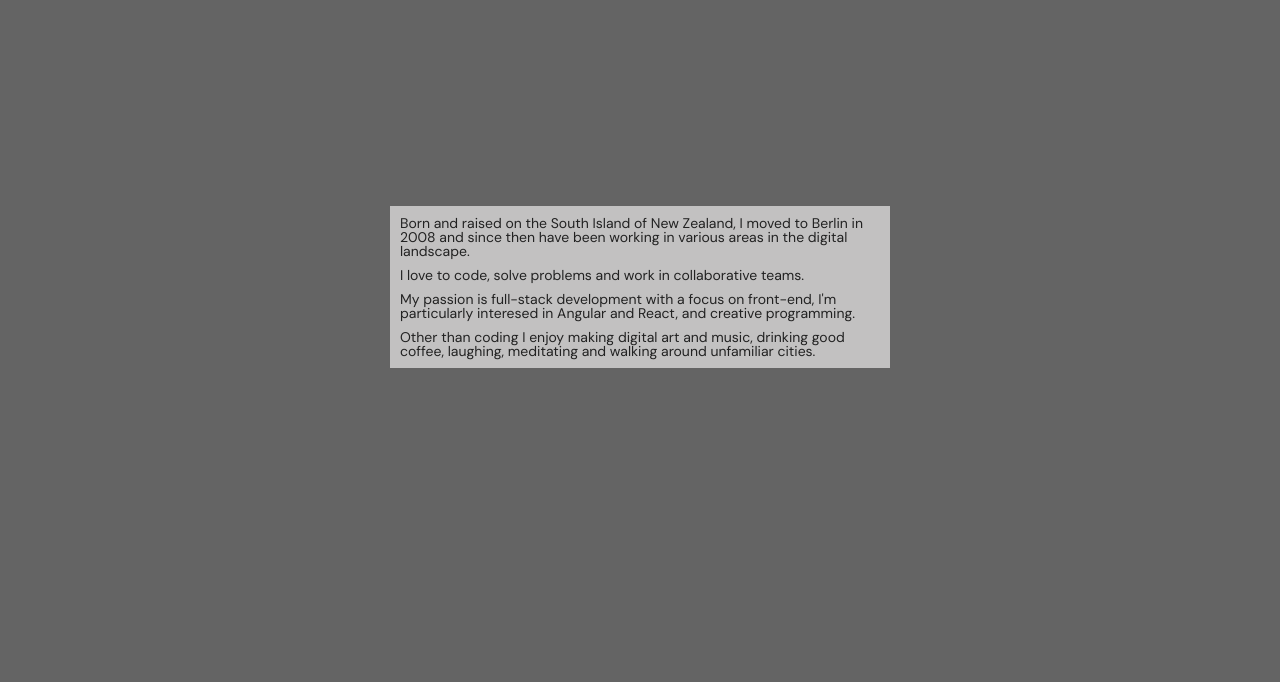
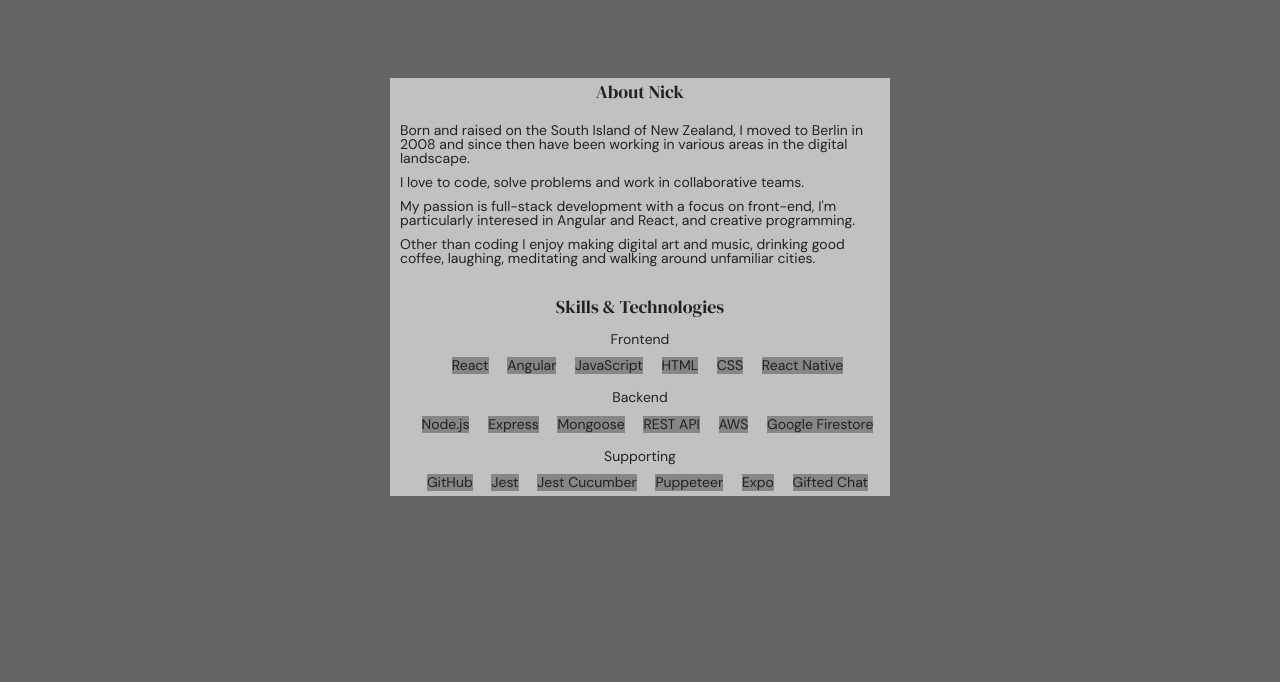
Before and after one commit to pinkterraces/portfolio-site-003, a plain HTML site: page about.html in a window 1280 px wide. Shown: the part 59-741 px from the top of the page. Drawn offline with Linux system fonts and the light colour scheme; a web font is replaced by a local one.

Commit message:
Adjusted work and about pages

```diff
--- a/about.html
+++ b/about.html
@@ -46,13 +46,95 @@
     <div class="section-main__content section-main__content--column">
       <!-- <h1 class="heading--h1-light">About Me</h1> -->
       <div class="text--pink">
+
+        <div class="skills-tech-container">
+          <h3 class="heading--extra-small-dark">About Nick</h3><br>
+        </div>
         <p class="text--pink">Born and raised on the South Island of New Zealand, I moved to Berlin in 2008 and since
           then have been working in various areas in the digital landscape.</p>
         <p class="text--pink">I love to code, solve problems and work in collaborative teams.</p>
         <p class="text--pink">My passion is full-stack development with a focus on front-end, I'm particularly interesed
           in Angular and React, and creative programming.</p>
         <p class="text--pink">Other than coding I enjoy making digital art and music, drinking good coffee, laughing,
-          meditating and walking around unfamiliar cities.</p>
+          meditating and walking around unfamiliar cities.</p><br><br>
+        <div class="skills-tech-container">
+          <h3 class="heading--extra-small-dark">Skills & Technologies</h3>
+        </div>
+        <div class="skills-tech-container skills-tech">
+          <p>Frontend</p>
+        </div>
+        <div class="skills--grid--links">
+          <ul class="navigation-list">
+            <li role="presentation">
+              <p class="work--tech">React</p>
+            </li>
+            <li role="presentation">
+              <p class="work--tech">Angular</p>
+            </li>
+            <li role="presentation">
+              <p class="work--tech">JavaScript</p>
+            </li>
+            <li role="presentation">
+              <p class="work--tech">HTML</p>
+            </li>
+            <li role="presentation">
+              <p class="work--tech">CSS</p>
+            </li>
+            <li role="presentation">
+              <p class="work--tech">React Native</p>
+            </li>
+          </ul>
+        </div>
+        <div class="skills-tech-container skills-tech">
+          <p>Backend</p>
+        </div>
+        <div class="skills--grid--links">
+          <ul class="navigation-list">
+            <li role="presentation">
+              <p class="work--tech">Node.js</p>
+            </li>
+            <li role="presentation">
+              <p class="work--tech">Express</p>
+            </li>
+            <li role="presentation">
+              <p class="work--tech">Mongoose</p>
+            </li>
+            <li role="presentation">
+              <p class="work--tech">REST API</p>
+            </li>
+            <li role="presentation">
+              <p class="work--tech">AWS</p>
+            </li>
+            <li role="presentation">
+              <p class="work--tech">Google Firestore</p>
+            </li>
+          </ul>
+        </div>
+        <div class="skills-tech-container skills-tech">
+          <p>Supporting</p>
+        </div>
+        <div class="skills--grid--links">
+          <ul class="navigation-list">
+            <li role="presentation">
+              <p class="work--tech">GitHub</p>
+            </li>
+            <li role="presentation">
+              <p class="work--tech">Jest</p>
+            </li>
+            <li role="presentation">
+              <p class="work--tech">Jest Cucumber</p>
+            </li>
+            <li role="presentation">
+              <p class="work--tech">Puppeteer</p>
+            </li>
+            <li role="presentation">
+              <p class="work--tech">Expo</a>
+            </li>
+            <li role="presentation">
+              <p class="work--tech">Gifted Chat</a>
+            </li>
+          </ul>
+        </div>
       </div>
     </div>
   </section>
--- a/css/styles_dark_goa.css
+++ b/css/styles_dark_goa.css
@@ -136,6 +136,14 @@ h1,
 .heading--small-dark,
 .heading--small-light {
     font-size: 24px;
+    font-weight: var(--primary-font-weight);
+    line-height: var(--primary-line-height);
+    margin: 0 0 0 0;
+    padding: 0 0 0 0;
+}
+
+.heading--extra-small-dark {
+    font-size: 18px;
     font-weight: var(--primary-font-weight);
     line-height: var(--primary-line-height);
     margin: 0 0 0 0;
@@ -295,6 +303,20 @@ ul {
 
 .work--tech {
     background-color: #868686;
+}
+
+.skills-tech-container {
+    text-align: center;
+}
+
+.skills-tech {
+    margin-top: 15px;
+}
+
+.skills--grid--links {
+    display: flex;
+    justify-content: space-around;
+    margin-top: 10px;
 }
 
 /* >>>>>>>>>>>>>>>>>>>>>>>>>>>>>>>>>>>>>>>>>>>>> FONTS & COLORS END <<<<<<<<<<<<<<<<<<<<<<<<<<<<<<<<<<<<<<<<<<<<< */
@@ -658,6 +680,7 @@ img.social-media__item {
     .page-header__nav--container {
         display: flex;
         justify-content: center;
+        margin-bottom: 15px;
     }
 
     nav ul {
```
Also changed, not shown: work.html (+2 -2 lines).
